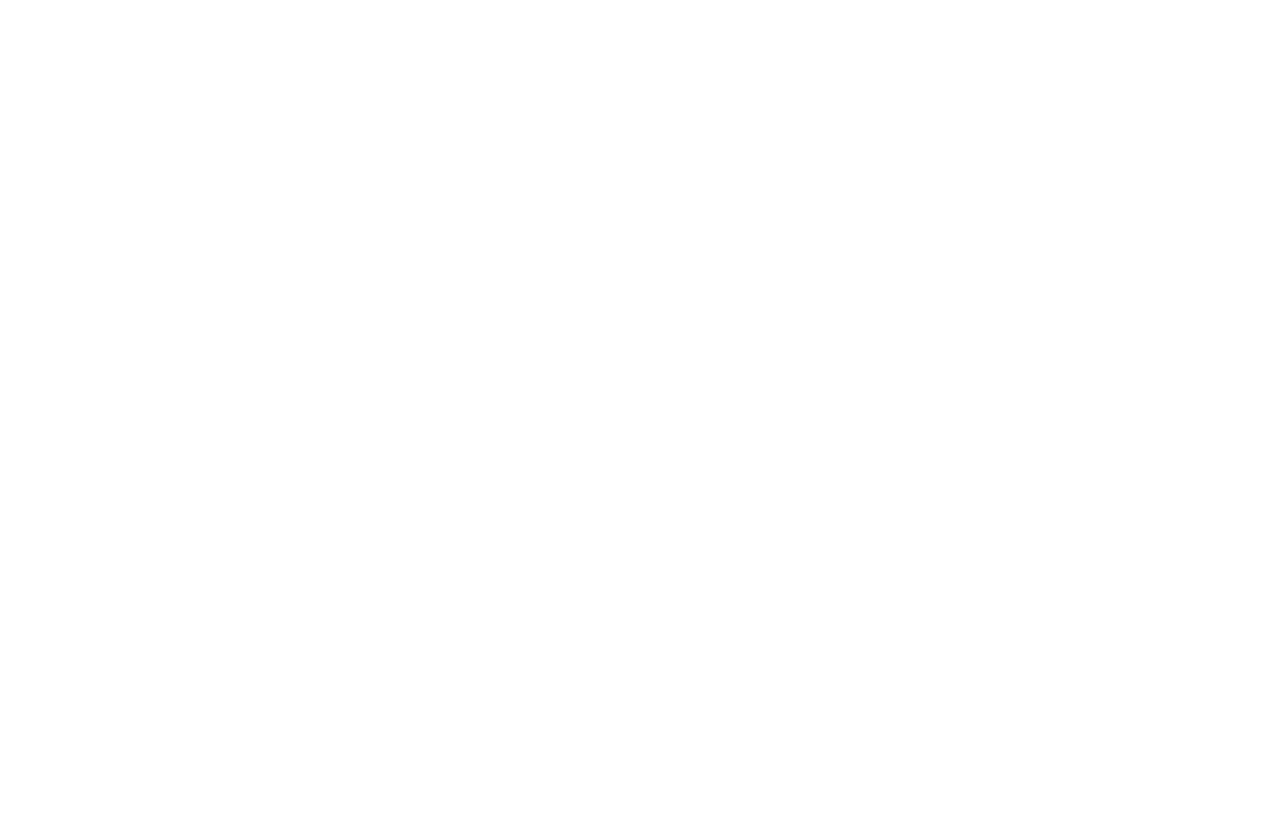
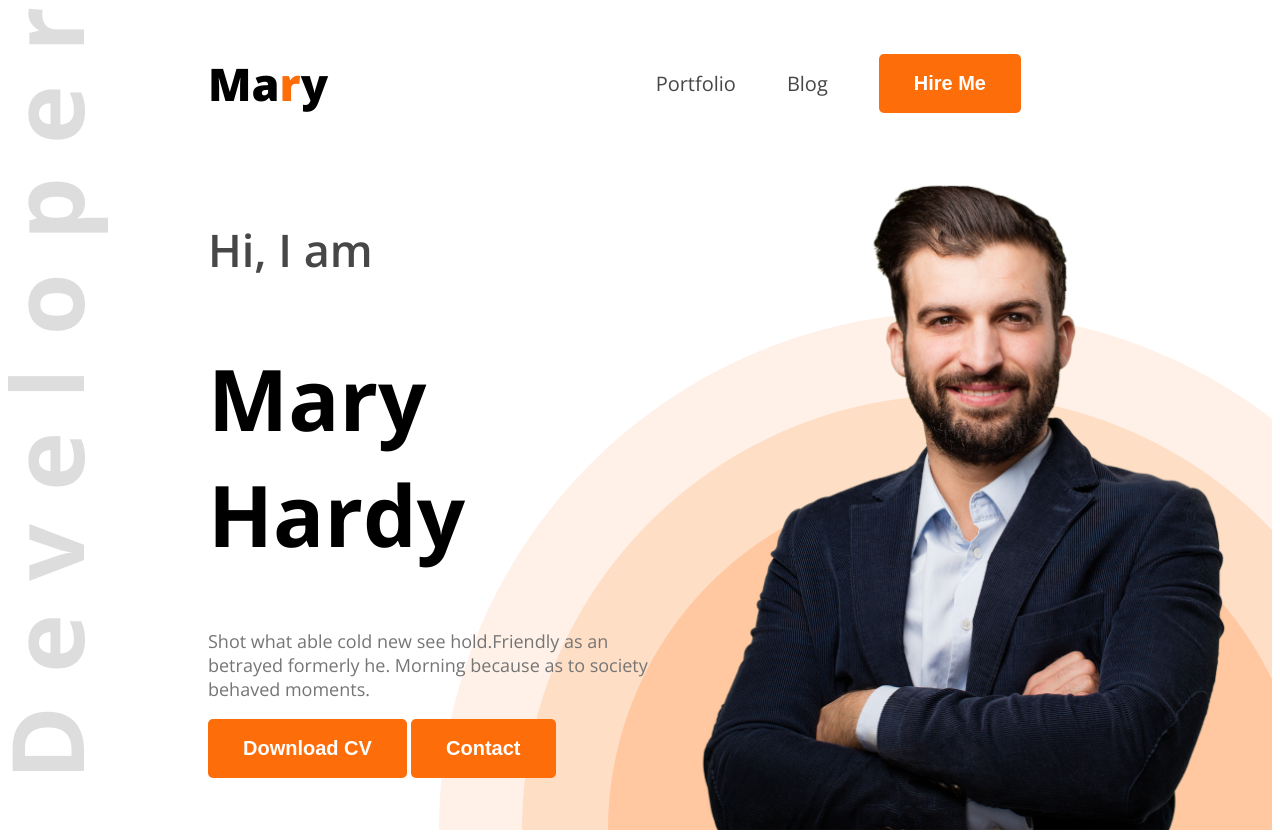
Before and after one commit to mdhasanshuvo/developer-portfolio, a plain HTML site: page index.html in a window 1280 px wide. Before the commit the page ends 800 px from the top, so only its background shows below. Drawn offline with nearby package versions, Linux system fonts and the light colour scheme.

Commit message:
banner added

```diff
--- a/index.html
+++ b/index.html
@@ -4,8 +4,40 @@
     <meta charset="UTF-8">
     <meta name="viewport" content="width=device-width, initial-scale=1.0">
     <title>Developer Portfolio</title>
+    <link rel="preconnect" href="https://fonts.googleapis.com">
+    <link rel="preconnect" href="https://fonts.gstatic.com" crossorigin>
+    <link href="https://fonts.googleapis.com/css2?family=Open+Sans:ital,wght@0,300..800;1,300..800&display=swap" rel="stylesheet">
+    <link rel="stylesheet" href="style/style.css">
 </head>
-<body>
+<body class="open-sans-normal">
+    <header class="header">
+        <nav>
+            <h3 class="nav_title">Ma<span class="text_primary">r</span>y</h3>
+            <ul>
+                <li><a class="dark_2" href="">Portfolio</a></li>
+                <li><a class="dark_2" href="">Blog</a></li>
+                <li><a href=""><button class="btn_primary">Hire Me</button></a></li>
+            </ul>
+        </nav>
+        <div class="banner">
+            <div class="banner_content">
+                <h4 class="banner_greetings dark_2">Hi, I  am</h4>
+                <h1 class="banner_title">Mary Hardy</h1>
+                <p class="banner_description dark_3">
+                    Shot what able cold new see hold.Friendly as an betrayed formerly he. Morning because as to society behaved moments.
+                </p>
+                <button class="btn_primary">Download CV</button>
+                <button class="btn_primary">Contact</button>
+            </div>
+            <img class="banner_profile_pic" src="images/hardy.png" alt="">
+        </div>
+    </header>
+    <main>
+
+    </main>
+    <footer>
+
+    </footer>
 
 </body>
 </html>
--- a/style/style.css
+++ b/style/style.css
@@ -0,0 +1,81 @@
+.open-sans-normal {
+    font-family: "Open Sans", sans-serif;
+    font-optical-sizing: auto;
+    font-style: normal;
+    font-variation-settings:
+    "wdth" 100;
+}
+
+/* shared style */
+.text_primary{
+    color: #FD6E0A;
+}
+.dark_2{
+    color: #474747;
+}
+.dark_3{
+    color: #757575;
+}
+.btn_primary{
+    background-color: #FD6E0A;
+    font-weight: bold;
+    font-size: 20px;
+    color: white;
+    padding: 18px 35px;
+    border-radius: 5px;
+    border: none;
+}
+/* header  */
+.header{
+    background-image: url(../images/developer.png), url(../images/header_bg.png);
+    background-repeat: no-repeat;
+    background-position: top left, bottom right;
+}
+/* nav style */
+nav{
+    display: flex;
+    align-items: center;
+    justify-content: space-between;
+    margin: 0 200px;
+}
+.nav_title{
+    font-weight: 800;
+    font-size: 45px;
+}
+nav ul{
+    display: flex;
+    align-items: center;
+}
+nav ul li{
+    list-style: none;
+    margin-right: 51px;
+}
+nav ul li a{
+    text-decoration: none;
+    font-size: 20px;
+}
+
+/* banner style */
+.banner{
+    display: flex;
+    justify-content: space-between;
+    margin: 0 38px 0 200px;
+}
+.banner_content{
+    max-width: 580px;
+}
+.banner_greetings{
+    font-size: 45px;
+    font-weight: 600;
+}
+.banner_title{
+    font-weight: bold;
+    font-size: 85px;
+}
+.banner_description{
+    font-size: 18px;
+    font-weight: normal;
+}
+.banner_profile_pic{
+    width: 580px;
+}
```
